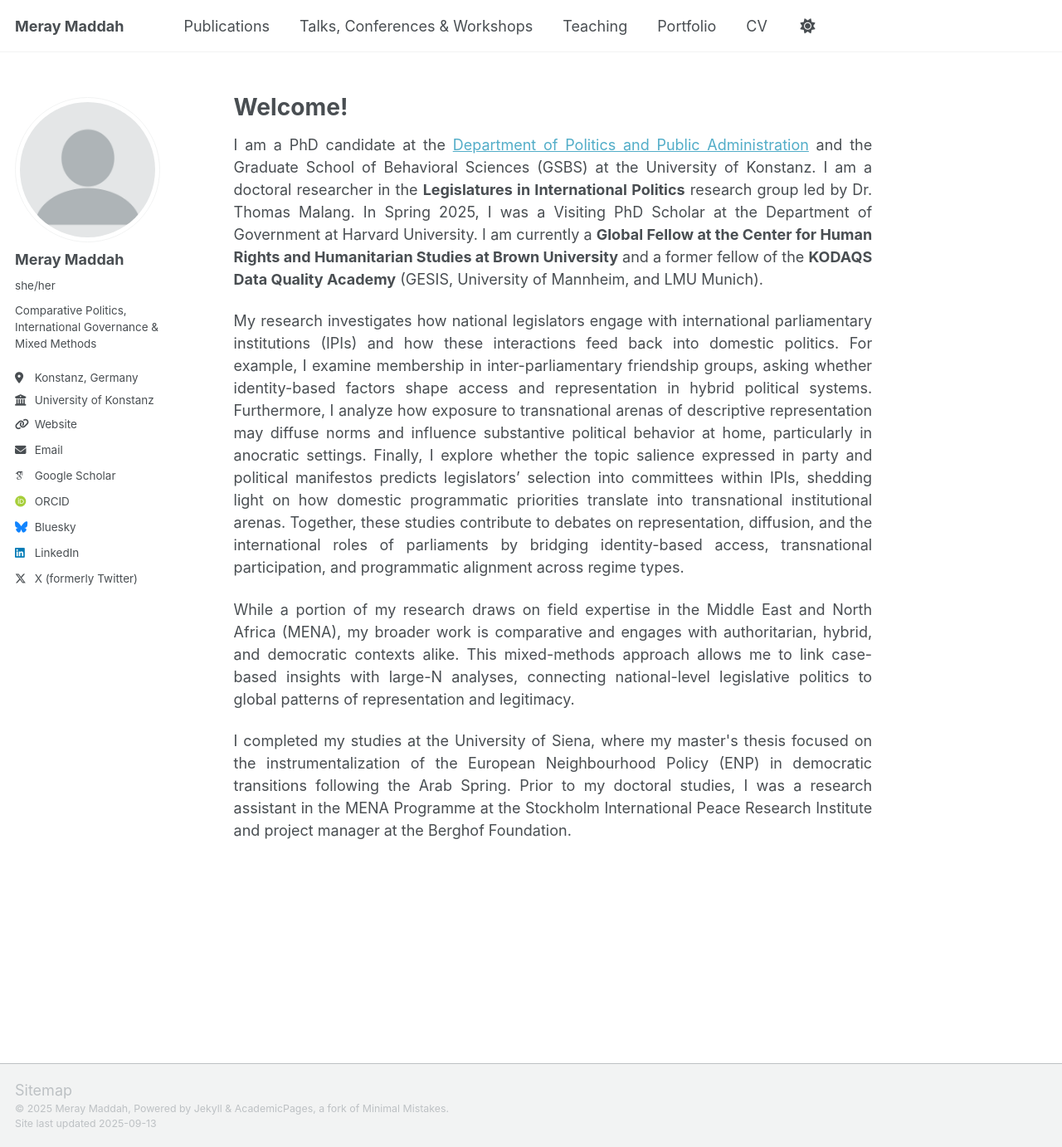
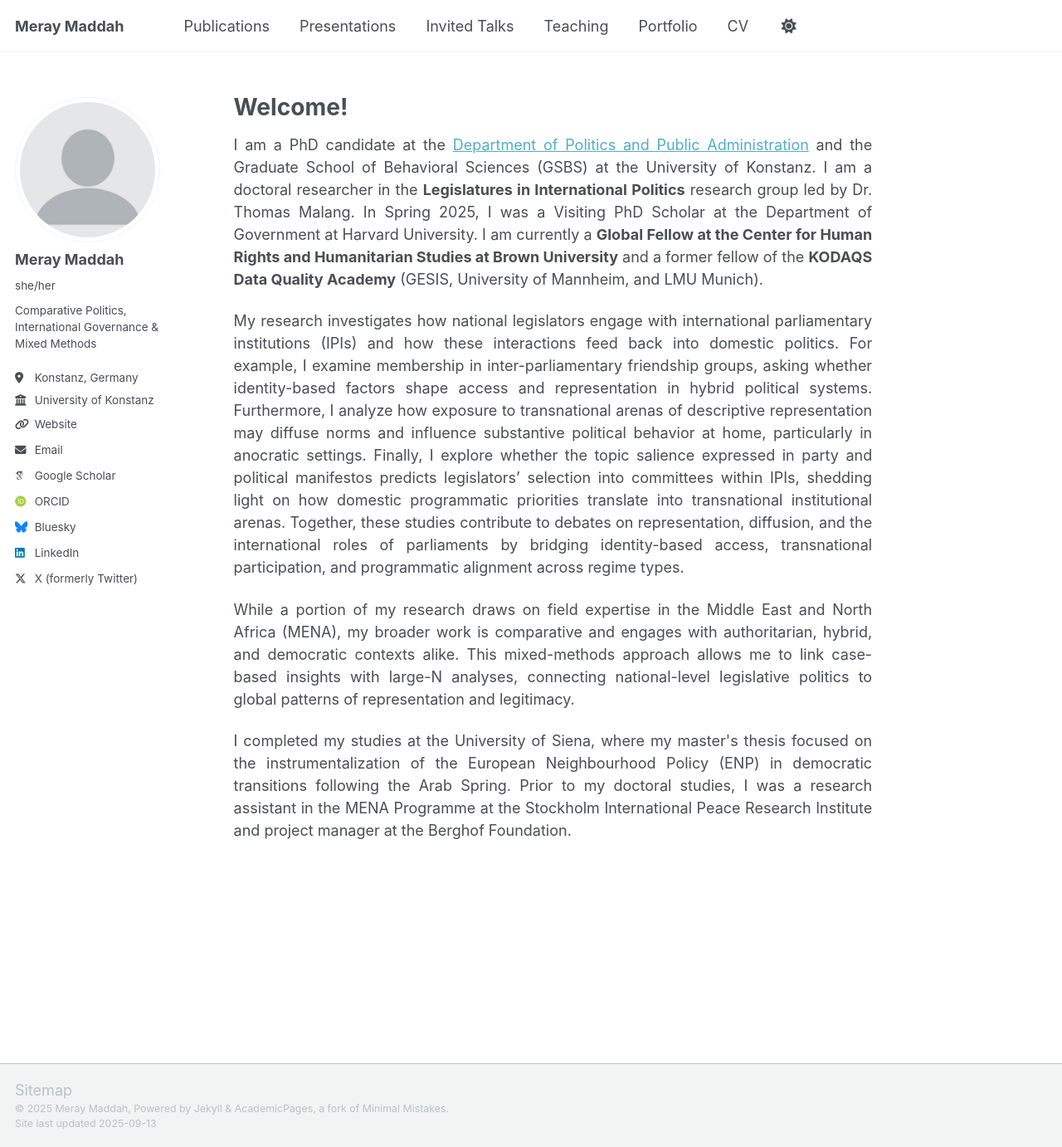
Before and after one commit to MerayMaddah/meraymaddah.github.io, a Jekyll site: the page built from _pages/about.md, in a window 1280 px wide and 1382 px high. Shown: the whole window at 83% size. Built offline with Jekyll 4.4.1, drawn with Linux system fonts in a browser that asks for light colours; some web fonts are replaced; a script that is not in the unit is left out.

Commit message:
Update navigation.yml

```diff
--- a/_data/navigation.yml
+++ b/_data/navigation.yml
@@ -10,8 +10,11 @@ main:
   - title: "Publications"
     url: /publications/
 
-  - title: "Talks, Conferences & Workshops"
+  - title: "Presentations"
     url: /talks/
+
+  - title: "Invited Talks"
+    url: /posts/
 
   - title: "Teaching"
     url: /teaching/
```
